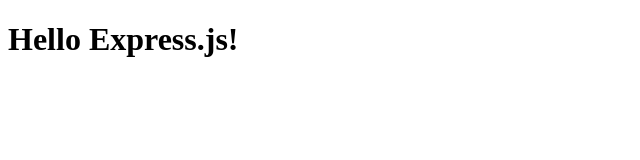
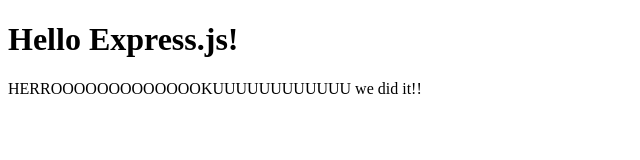
Before and after one commit to Aaron-Hill/web-server, a website: page public/index.html in a window 1280 px wide. Shown: the whole page, without its empty margins (0-640 px from the left). Drawn offline with Linux system fonts and the light colour scheme.

Commit message:
Updating index

```diff
--- a/public/index.html
+++ b/public/index.html
@@ -6,5 +6,6 @@
 	</head>
 	<body>
 		<h1>Hello Express.js!</h1>
+		<p>HERROOOOOOOOOOOOOKUUUUUUUUUUUU we did it!!</p>
 	</body>
 </html>
```
